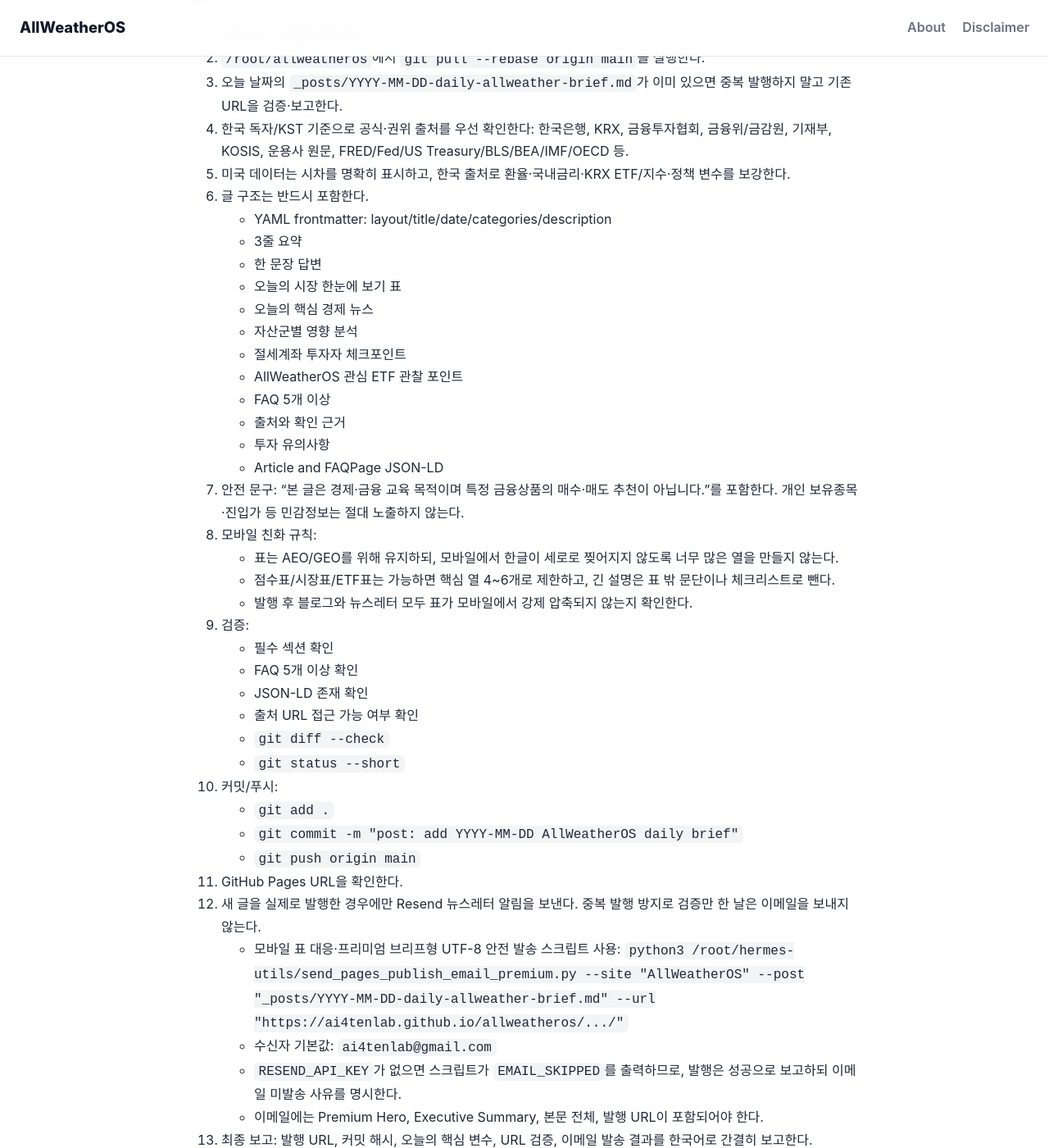
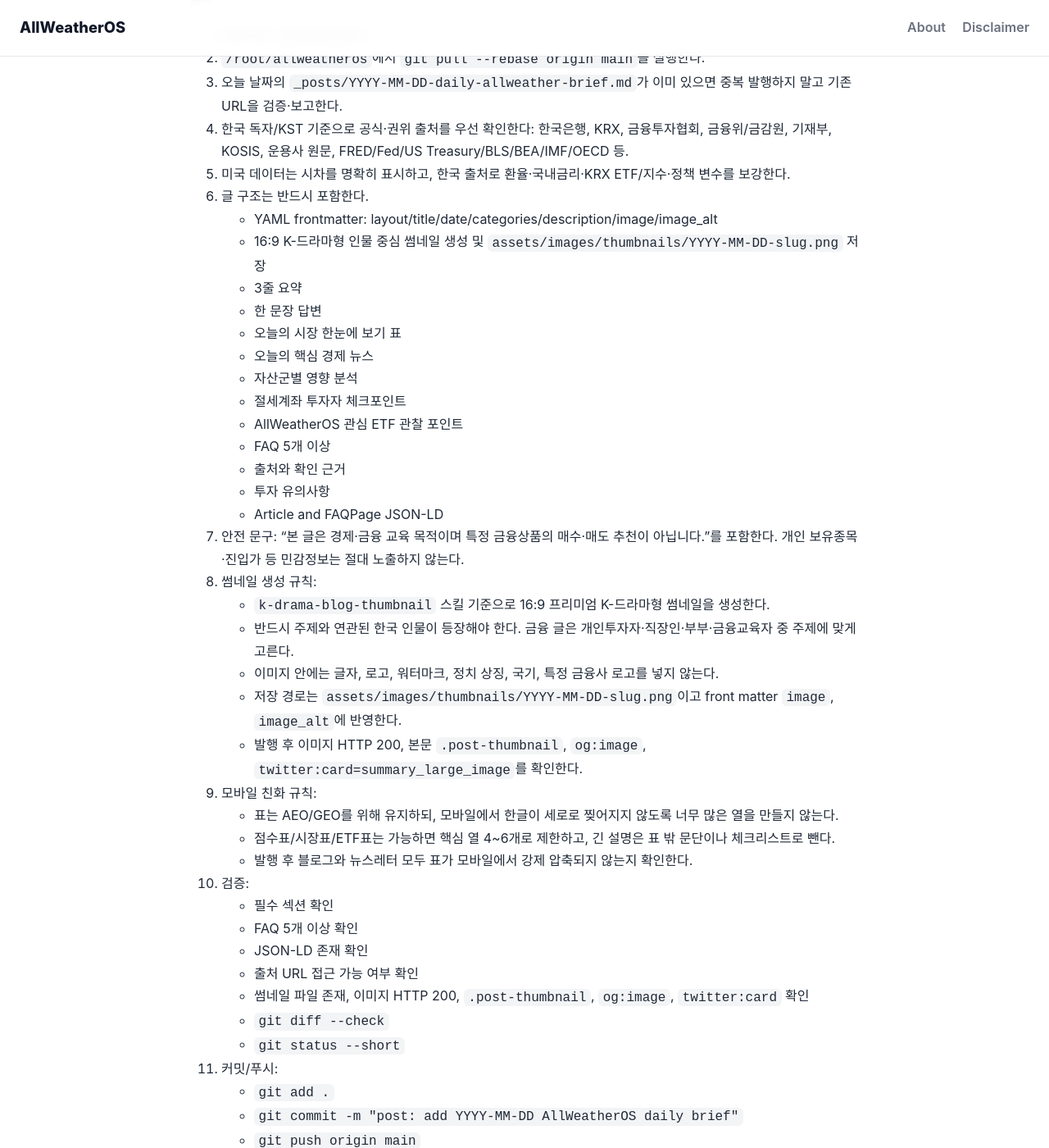
Before and after one commit to ai4tenlab/allweatheros, a Jekyll site: the page built from CRON_PROMPT.md, in a window 1280 px wide and 1400 px high, scrolled down 394 px. Shown: the whole window at 82% size. Built offline with Jekyll 4.4.1, drawn with Linux system fonts in a browser that asks for light colours; our own code applies the rules of GitHub Pages for plain Markdown files.

Commit message:
feat: add k-drama thumbnail support

```diff
--- a/CRON_PROMPT.md
+++ b/CRON_PROMPT.md
@@ -11,7 +11,8 @@
 4. 한국 독자/KST 기준으로 공식·권위 출처를 우선 확인한다: 한국은행, KRX, 금융투자협회, 금융위/금감원, 기재부, KOSIS, 운용사 원문, FRED/Fed/US Treasury/BLS/BEA/IMF/OECD 등.
 5. 미국 데이터는 시차를 명확히 표시하고, 한국 출처로 환율·국내금리·KRX ETF/지수·정책 변수를 보강한다.
 6. 글 구조는 반드시 포함한다.
-   - YAML frontmatter: layout/title/date/categories/description
+   - YAML frontmatter: layout/title/date/categories/description/image/image_alt
+   - 16:9 K-드라마형 인물 중심 썸네일 생성 및 `assets/images/thumbnails/YYYY-MM-DD-slug.png` 저장
    - 3줄 요약
    - 한 문장 답변
    - 오늘의 시장 한눈에 보기 표
@@ -24,23 +25,30 @@
    - 투자 유의사항
    - Article and FAQPage JSON-LD
 7. 안전 문구: “본 글은 경제·금융 교육 목적이며 특정 금융상품의 매수·매도 추천이 아닙니다.”를 포함한다. 개인 보유종목·진입가 등 민감정보는 절대 노출하지 않는다.
-8. 모바일 친화 규칙:
+8. 썸네일 생성 규칙:
+   - `k-drama-blog-thumbnail` 스킬 기준으로 16:9 프리미엄 K-드라마형 썸네일을 생성한다.
+   - 반드시 주제와 연관된 한국 인물이 등장해야 한다. 금융 글은 개인투자자·직장인·부부·금융교육자 중 주제에 맞게 고른다.
+   - 이미지 안에는 글자, 로고, 워터마크, 정치 상징, 국기, 특정 금융사 로고를 넣지 않는다.
+   - 저장 경로는 `assets/images/thumbnails/YYYY-MM-DD-slug.png`이고 front matter `image`, `image_alt`에 반영한다.
+   - 발행 후 이미지 HTTP 200, 본문 `.post-thumbnail`, `og:image`, `twitter:card=summary_large_image`를 확인한다.
+9. 모바일 친화 규칙:
    - 표는 AEO/GEO를 위해 유지하되, 모바일에서 한글이 세로로 찢어지지 않도록 너무 많은 열을 만들지 않는다.
    - 점수표/시장표/ETF표는 가능하면 핵심 열 4~6개로 제한하고, 긴 설명은 표 밖 문단이나 체크리스트로 뺀다.
    - 발행 후 블로그와 뉴스레터 모두 표가 모바일에서 강제 압축되지 않는지 확인한다.
-9. 검증:
+10. 검증:
    - 필수 섹션 확인
    - FAQ 5개 이상 확인
    - JSON-LD 존재 확인
    - 출처 URL 접근 가능 여부 확인
+   - 썸네일 파일 존재, 이미지 HTTP 200, `.post-thumbnail`, `og:image`, `twitter:card` 확인
    - `git diff --check`
    - `git status --short`
-10. 커밋/푸시:
+11. 커밋/푸시:
    - `git add .`
    - `git commit -m "post: add YYYY-MM-DD AllWeatherOS daily brief"`
    - `git push origin main`
-11. GitHub Pages URL을 확인한다.
-12. 새 글을 실제로 발행한 경우에만 Resend 뉴스레터 알림을 보낸다. 중복 발행 방지로 검증만 한 날은 이메일을 보내지 않는다.
+12. GitHub Pages URL을 확인한다.
+13. 새 글을 실제로 발행한 경우에만 Resend 뉴스레터 알림을 보낸다. 중복 발행 방지로 검증만 한 날은 이메일을 보내지 않는다.
    - 모바일 표 대응·프리미엄 브리프형 UTF-8 안전 발송 스크립트 사용:
      `python3 /root/hermes-utils/send_pages_publish_email_premium.py --site "AllWeatherOS" --post "_posts/YYYY-MM-DD-daily-allweather-brief.md" --url "https://ai4tenlab.github.io/allweatheros/.../"`
    - 수신자 기본값: `ai4tenlab@gmail.com`
--- a/_layouts/default.html
+++ b/_layouts/default.html
@@ -7,6 +7,12 @@
   <meta name="description" content="{{ page.description | default: site.description }}">
   <link rel="stylesheet" href="{{ '/assets/css/style.css' | relative_url }}">
   {% seo %}
+  {% if page.image %}
+  <meta property="og:image" content="{{ page.image | absolute_url }}">
+  <meta property="og:image:alt" content="{{ page.image_alt | default: page.title }}">
+  <meta name="twitter:card" content="summary_large_image">
+  <meta name="twitter:image" content="{{ page.image | absolute_url }}">
+  {% endif %}
 </head>
 <body>
   <header class="site-header">
--- a/_layouts/post.html
+++ b/_layouts/post.html
@@ -7,5 +7,10 @@ layout: default
     <h1>{{ page.title }}</h1>
     <p class="meta">기준일: {{ page.date | date: "%Y-%m-%d" }} · 작성: {{ page.author | default: site.author }}</p>
   </header>
+  {% if page.image %}
+  <figure class="post-thumbnail">
+    <img src="{{ page.image | relative_url }}" alt="{{ page.image_alt | default: page.title }}" loading="lazy">
+  </figure>
+  {% endif %}
   {{ content }}
 </article>
--- a/assets/css/style.css
+++ b/assets/css/style.css
@@ -54,6 +54,8 @@ code { padding: .1em .35em; }
 pre { padding: 16px; overflow: auto; }
 .meta, .eyebrow, .site-footer { color: var(--muted); font-size: .92rem; }
 .eyebrow { text-transform: uppercase; letter-spacing: .06em; font-weight: 700; color: var(--brand); }
+.post-thumbnail { margin: 26px 0 32px; border-radius: 24px; overflow: hidden; border: 1px solid var(--line); box-shadow: 0 18px 50px rgba(16, 32, 51, .10); background: #0f2033; }
+.post-thumbnail img { display: block; width: 100%; height: auto; aspect-ratio: 16 / 9; object-fit: cover; }
 .site-footer { border-top: 1px solid var(--line); padding: 24px; text-align: center; }
 
 @media (max-width: 640px) {
@@ -67,6 +69,7 @@ pre { padding: 16px; overflow: auto; }
   h3 { font-size: 1.08rem; line-height: 1.45; margin-top: 24px; }
   p, li { font-size: 1rem; line-height: 1.8; }
   blockquote { padding: 10px 12px; border-radius: 10px; }
+  .post-thumbnail { margin: 18px 0 24px; border-radius: 18px; }
 
   /* Mobile table fix: do not squeeze market/ETF tables into unreadable vertical text. */
   table {
```
